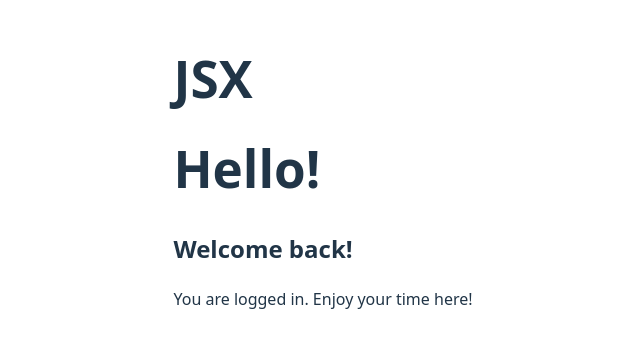
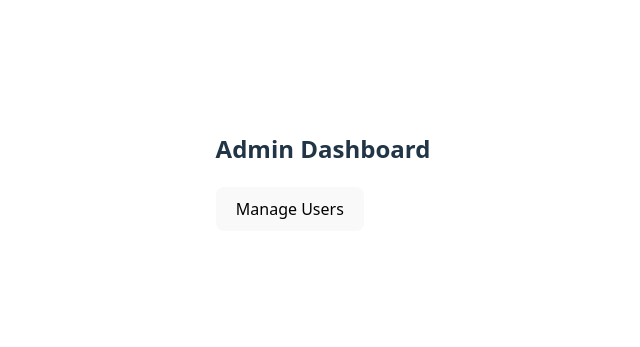
Before and after one commit to kih1015/REACT-STUDY, a React (Vite) app in the folder learning-jsx/: page / in a window 1280 px wide. Shown: the part 229-576 px from the top of the page, without its empty margins (317-957 px from the left). Built offline with nearby package versions, Linux system fonts and the light colour scheme.

Commit message:
feat: 조건부 렌더링(삼항 연산자)

```diff
--- a/learning-jsx/src/App.jsx
+++ b/learning-jsx/src/App.jsx
@@ -1,27 +1,26 @@
 import "./App.css";
 
-function App() {
-  const isLoggedIn = true;
-
-  return (
-    <>
-      {<h1>JSX</h1>}
-
-      {isLoggedIn ? <h1>Hello!</h1> : <h1>Sign in</h1>}
-
-      {isLoggedIn ? (
-        <>
-          <h2>Welcome back!</h2>
-          <p>You are logged in. Enjoy your time here!</p>
-        </>
-      ) : (
-        <>
-          <h2>Hello, Guest!</h2>
-          <p>Please log in to access more features.</p>
-        </>
-      )}
-    </>
+function getUserContent(userStatus) {
+  return userStatus === "admin" ? (
+    <div>
+      <h2>Admin Dashboard</h2>
+      <button>Manage Users</button>
+    </div>
+  ) : userStatus === "member" ? (
+    <section>
+      <h2>Member Home</h2>
+      <p>Welcome to the community!</p>
+    </section>
+  ) : (
+    <article>
+      <h2>Guest Access</h2>
+      <a href="/signup">Sign up here</a>
+    </article>
   );
 }
 
+function App() {
+  return <>{getUserContent("admin")}</>;
+}
+
 export default App;
```
